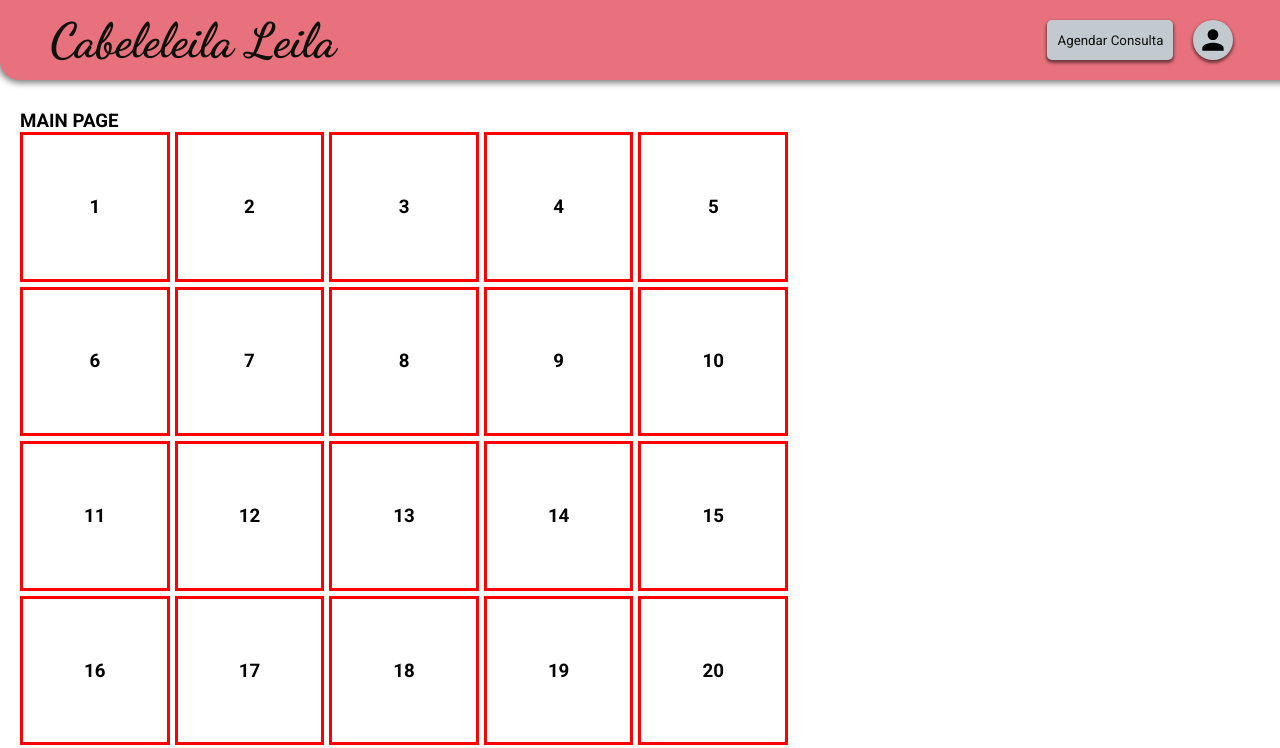
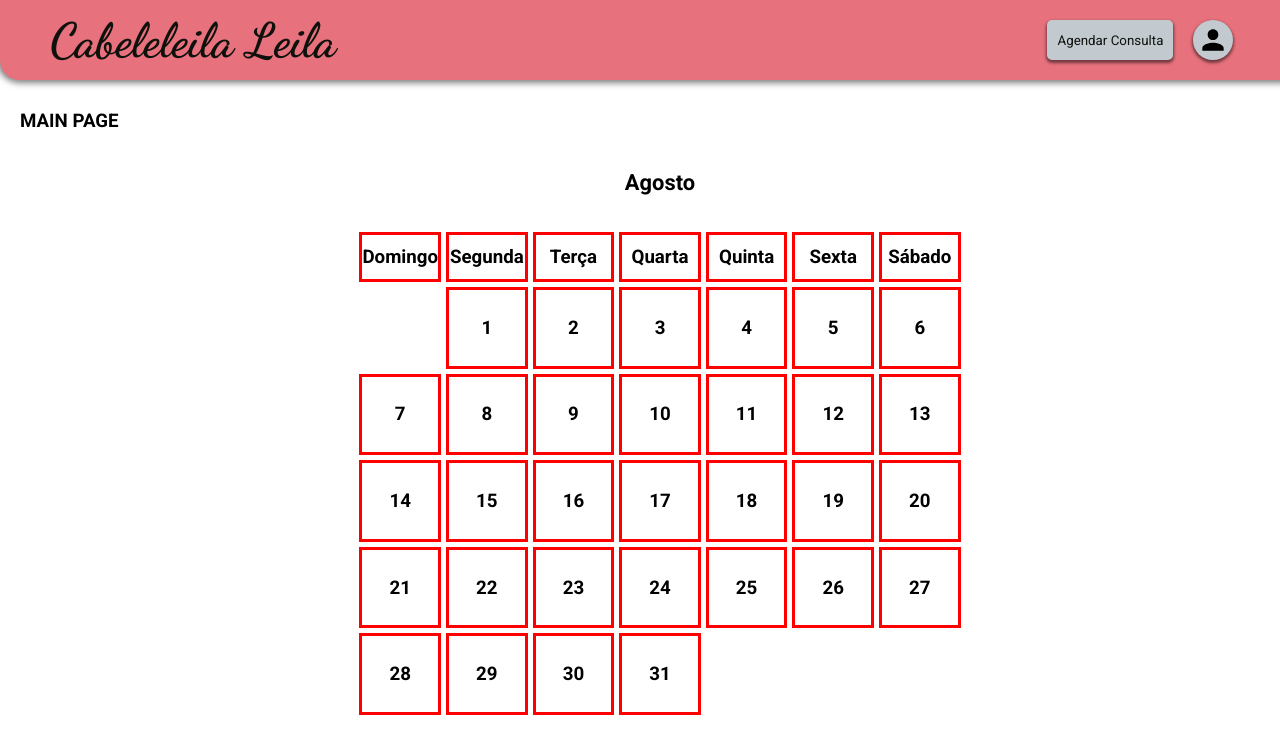
Before and after one commit to GilbertoFreitasJunior997/app-salao, a React (Create React App) app in the folder front/: page / in a window 1280 px wide. Shown: the top 748 px of the page. Built offline with nearby package versions, Linux system fonts and the light colour scheme.

Commit message:
Logica dias calendario

```diff
--- a/front/src/Pages/Main/index.tsx
+++ b/front/src/Pages/Main/index.tsx
@@ -12,32 +12,75 @@ const MainPage: FC = () => {
 export default MainPage;
 
 const Calendario: FC = () => {
-    const rows: number[] = [];
-    const dias = ['Segunda', 'Terça', 'Quarta', 'Quinta', 'Sexta'];
+    const date = new Date();
 
-    for (let i = 1; i <= 31; i++) {
-        rows.push(i);
+    const ultimoDiaMesAtual = new Date(date.getFullYear(), date.getMonth() + 1, 0).getDate();
+    const ultimoDiaMesPassado = new Date(date.getFullYear(), date.getMonth(), 0).getDay();
+
+    const diasAnteriores: number[] = [];
+    const numerosDias: number[] = [];
+
+    const nomesDias = ['Domingo', 'Segunda', 'Terça', 'Quarta', 'Quinta', 'Sexta', 'Sábado'];
+    const nomesMeses = ['Janeiro', 'Fevereiro', 'Março', 'Abril', 'Maio', 'Junho', 'Julho', 'Agosto', 'Setembro', 'Outubro', 'Novembro', 'Dezembro'];
+
+    for (let x = 0; x < ultimoDiaMesPassado + 1; x++) {
+        diasAnteriores.push(x);
+    }
+
+    for (let i = 1; i <= ultimoDiaMesAtual; i++) {
+        numerosDias.push(i);
     }
 
     return (
         <div
+            style={{ display: "flex", flexDirection: "column", minWidth: "100vw", placeContent: "center" }}
+        >
+            <div
                 style={{
-                width: "60vw",
-                display: "grid",
-                gridTemplateColumns: "1fr 1fr 1fr 1fr 1fr",
-                gridTemplateRows: "1fr 1fr 1fr 1fr 1fr 1fr 1fr",
-                gap: "5px",
+                    width: "100%",
+                    height: "100px",
+                    display: "flex",
+                    placeContent: "center"
                 }}
             >
-            {rows.map(x => {
+                <h3 style={{ placeSelf: "center" }}>
+                    {nomesMeses[date.getMonth()]}
+                </h3>
+            </div>
+
+
+            <div
+                style={{
+                    width: "fit-content",
+                    display: "grid",
+                    gridTemplateColumns: "repeat(7, 1fr)",
+                    gap: "5px",
+                    placeSelf: "center",
+                }}
+            >
+                {nomesDias.map(x => {
                     return (
-                    <GridCell
+                        <GridDayTitleCell
                             key={x}
                             text={x.toString()}
                         />
                     )
                 })}
 
+                {diasAnteriores.map(x => {
+                    return (<div key={x}></div>)
+                })}
+
+                {numerosDias.map(x => {
+                    return (
+                        <GridDayNumberCell
+                            key={x}
+                            text={x.toString()}
+                        />
+                    )
+                })}
+
+            </div>
         </div>
     )
 }
@@ -46,7 +89,24 @@ type GridCellProps = {
     text: string;
 }
 
-const GridCell: FC<GridCellProps> = ({ text }) => {
+const GridDayTitleCell: FC<GridCellProps> = ({ text }) => {
+    return (
+        <div
+            style={{
+                border: "3px solid red",
+                width: "100%",
+                display: "flex",
+                placeItems: "center",
+                placeContent: "center",
+                height: "50px",
+                cursor: "pointer"
+            }}>
+            {text}
+        </div>
+    )
+}
+
+const GridDayNumberCell: FC<GridCellProps> = ({ text }) => {
     return (
         <div
             style={{
```
Lines whose indentation alone changed are shown as unchanged.
